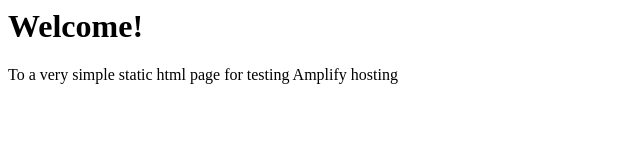
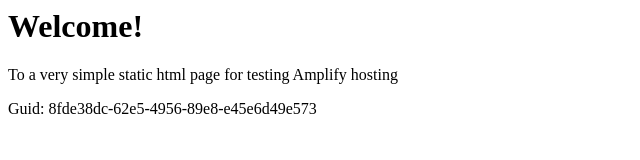
Before and after one commit to aws-aemilia-pdx/Github-PR-Commit-Integration-Test-DoNotTouch-Gith-P5X5MO5I-v1-gamma-us-west-2, a website: page src/index.html in a window 1280 px wide. Shown: the whole page, without its empty margins (0-640 px from the left). Drawn offline with Linux system fonts and the light colour scheme.

Commit message:
commit from integ tests

```diff
--- a/src/index.html
+++ b/src/index.html
@@ -1,3 +1,5 @@
+
+
 <html lang="en">
 
 <head>
@@ -10,6 +12,6 @@
 <body>
     <h1>Welcome!</h1>
     <p>To a very simple static html page for testing Amplify hosting</p>
-</body>
+    <p>Guid: 8fde38dc-62e5-4956-89e8-e45e6d49e573</p></body>
 
 </html>
```
